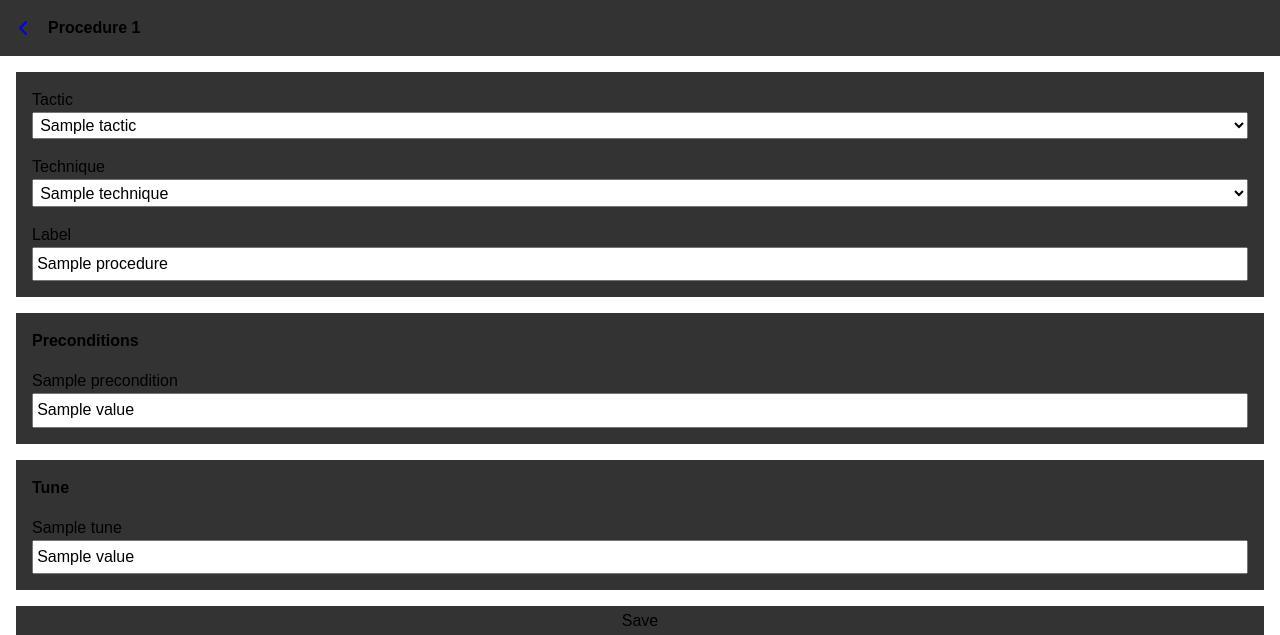
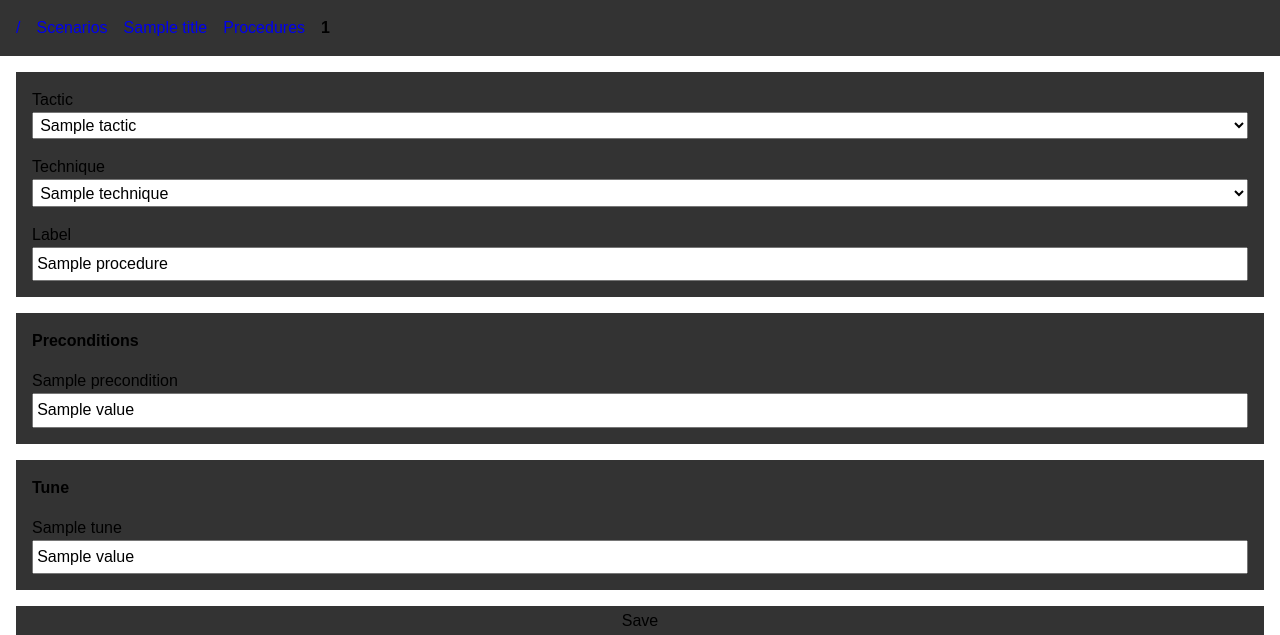
Before and after one commit to adamkowalskisimspace/scenario_designer, a Python web app: template templates/scenarios/scenario_name/procedures/procedure_index.html in a window 1280 px wide. Shown: the top 635 px of the page. Run offline with Jinja, Linux system fonts and the light colour scheme; the template is opened without the code that fills it: most values are stand-ins (such as "Sample title", 1, 10 or a date in 2020).

Commit message:
restore old nav bar

```diff
--- a/templates/icons/back.html
+++ /dev/null
@@ -1,6 +0,0 @@
-<svg fill="currentColor" stroke-width="0" xmlns="http://www.w3.org/2000/svg" viewBox="0 0 320 512" height="1em"
-	width="1em" style="overflow: visible">
-	<path
-		d="M9.4 233.4c-12.5 12.5-12.5 32.8 0 45.3l192 192c12.5 12.5 32.8 12.5 45.3 0s12.5-32.8 0-45.3L77.3 256 246.6 86.6c12.5-12.5 12.5-32.8 0-45.3s-32.8-12.5-45.3 0l-192 192z">
-	</path>
-</svg>
--- a/templates/scenarios/scenario_name/procedures/procedure_index.html
+++ b/templates/scenarios/scenario_name/procedures/procedure_index.html
@@ -1,5 +1,4 @@
 <html>
-
   <head>
     <title>Scenario Designer</title>
     <link rel="stylesheet" href="/static/styles.css" />
@@ -7,8 +6,11 @@
 
   <body>
     <nav class="bg-gray padding flex gap align-items-center">
-		<a href="/scenarios/{{name}}/procedures">{% include 'icons/back.html' %}</a>
-		<b>Procedure {{index}}</b>
+      <a href="/">/</a>
+      <a href="/scenarios">Scenarios</a>
+      <a href="/scenarios/{{name}}">{{title}}</a>
+      <a href="/scenarios/{{name}}/procedures">Procedures</a>
+      <b>{{index}}</b>
     </nav>
     <main class="padding">
       <form class="flex column gap">
@@ -62,5 +64,4 @@
       </form>
     </main>
   </body>
-
 </html>
```
Also changed, not shown: templates/scenarios/index.html (+6 -5 lines), templates/scenarios/scenario_name/index.html (+11 -6 lines), templates/scenarios/scenario_name/meta_data.html (+8 -4 lines), templates/scenarios/scenario_name/procedures/index.html (+7 -5 lines). Lines whose indentation alone changed are shown as unchanged.
